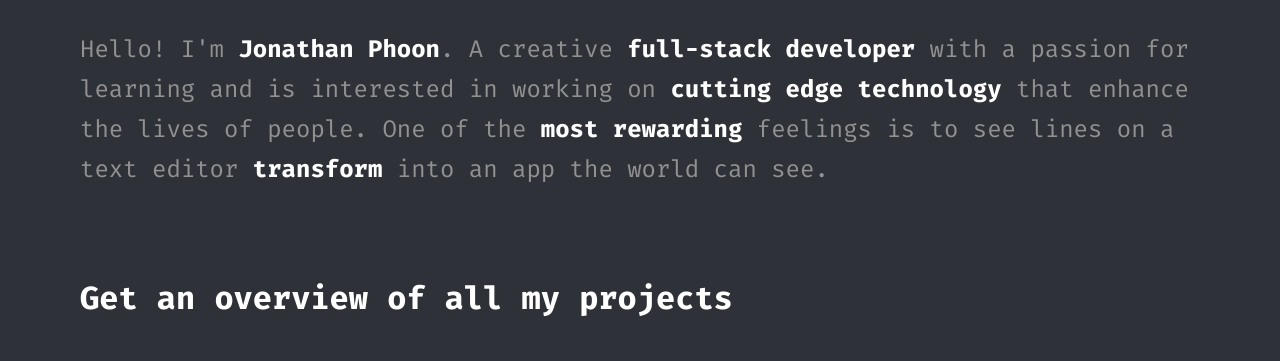
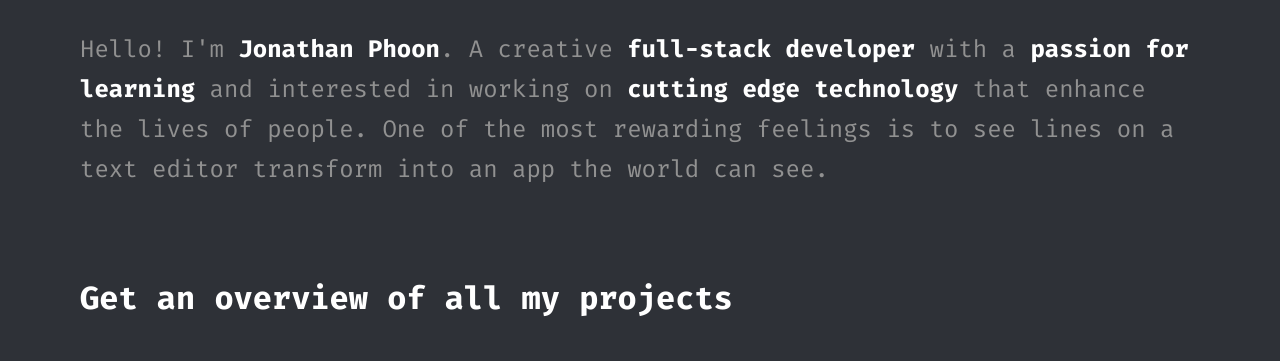
Before and after one commit to giftofjehovah/giftofjehovah.github.io, a website: page index.html in a window 1280 px wide. Shown: the part 439-800 px from the top of the page. Drawn offline with Linux system fonts and the light colour scheme.

Commit message:
correct bold words

```diff
--- a/index.html
+++ b/index.html
@@ -30,9 +30,9 @@
       </div>
       <div id="aboutme">
         <h4>
-          Hello! I'm <strong>Jonathan Phoon</strong>. A creative <strong>full-stack developer</strong> with a passion for learning and
-          is interested in working on <strong>cutting edge technology</strong> that enhance the lives of people. One of the
-          <strong>most rewarding</strong> feelings is to see lines on a text editor <strong>transform</strong> into an app the world can see.
+          Hello! I'm <strong>Jonathan Phoon</strong>. A creative <strong>full-stack developer</strong> with a <strong>passion for learning</strong> and
+          interested in working on <strong>cutting edge technology</strong> that enhance the lives of people. One of the
+          most rewarding feelings is to see lines on a text editor transform into an app the world can see.
         </h4>
       </div>
     </section>
```
